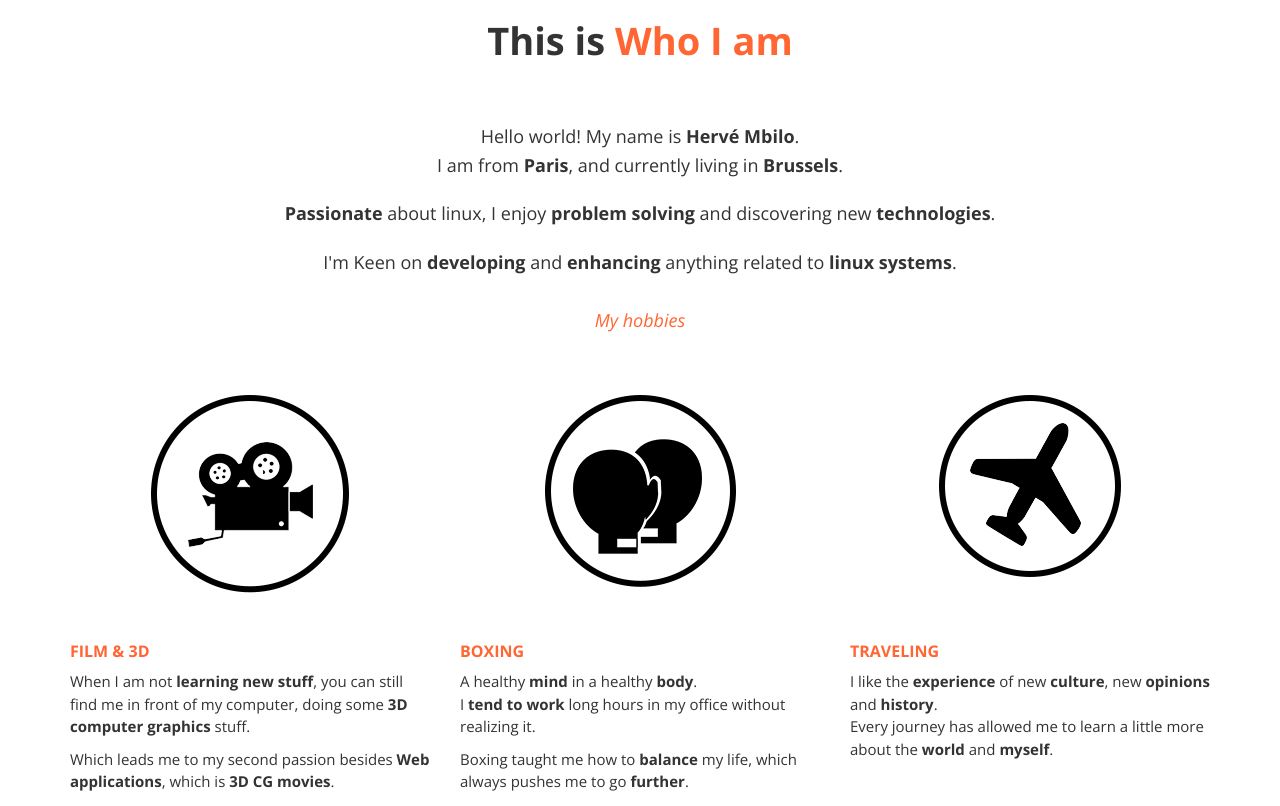
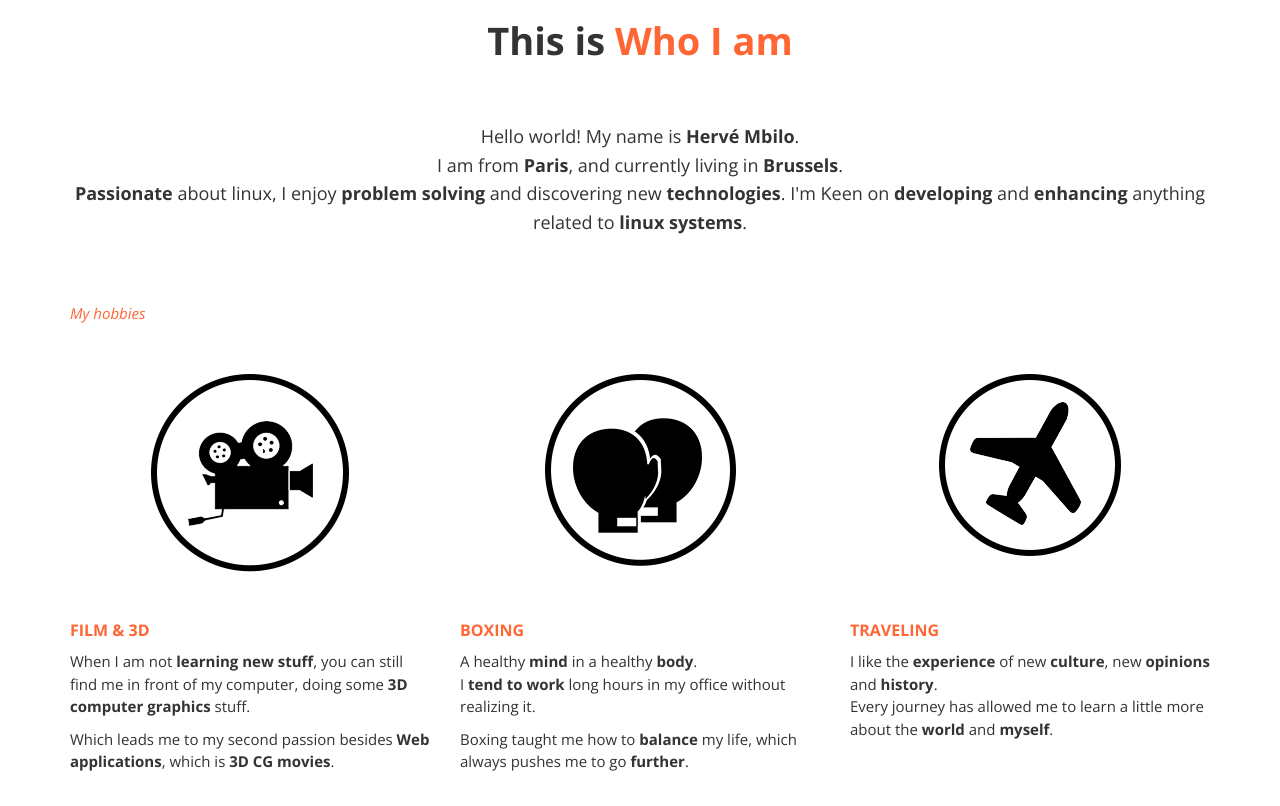
Before and after one commit to Lasynsec/lasynsec.github.io, a website: page index.html in a window 1280 px wide. Shown: the part 860-1666 px from the top of the page. Drawn offline with nearby package versions, Linux system fonts and the light colour scheme.

Commit message:
Update index.html

```diff
--- a/index.html
+++ b/index.html
@@ -145,9 +145,9 @@
 					<div class="col-md-12">
 						<h1 id="about" class="title text-center">This is <span>Who I am </span></h1>
 						<div class="space"></div>
-						    <p class="lead text-center">Hello world! My name is <strong>Hervé Mbilo</strong>.<br>I am from <strong>Paris</strong>, and currently living in <strong>Brussels</strong>.</p>
-						 <p class="lead text-center"><strong>Passionate</strong> about linux, I enjoy <strong>problem solving</strong> and discovering new <strong>technologies</strong>.</p>
-					    <p class="lead text-center">I'm Keen on <strong>developing</strong> and <strong>enhancing</strong> anything related to <strong>linux systems</strong>.<br><br><em class="orange-me">My hobbies</em></p>
+						    <p class="lead text-center">Hello world! My name is <strong>Hervé Mbilo</strong>.<br>I am from <strong>Paris</strong>, and currently living in <strong>Brussels</strong>.<br>
+						                               <strong>Passionate</strong> about linux, I enjoy <strong>problem solving</strong> and discovering new <strong>technologies</strong>.
+					                                       I'm Keen on <strong>developing</strong> and <strong>enhancing</strong> anything related to <strong>linux systems</strong>.</p><br><br><em class="orange-me">My hobbies</em></p>
 						<div class="space"></div>
 						<div class="row">
 							<div class="col-md-4">
```
